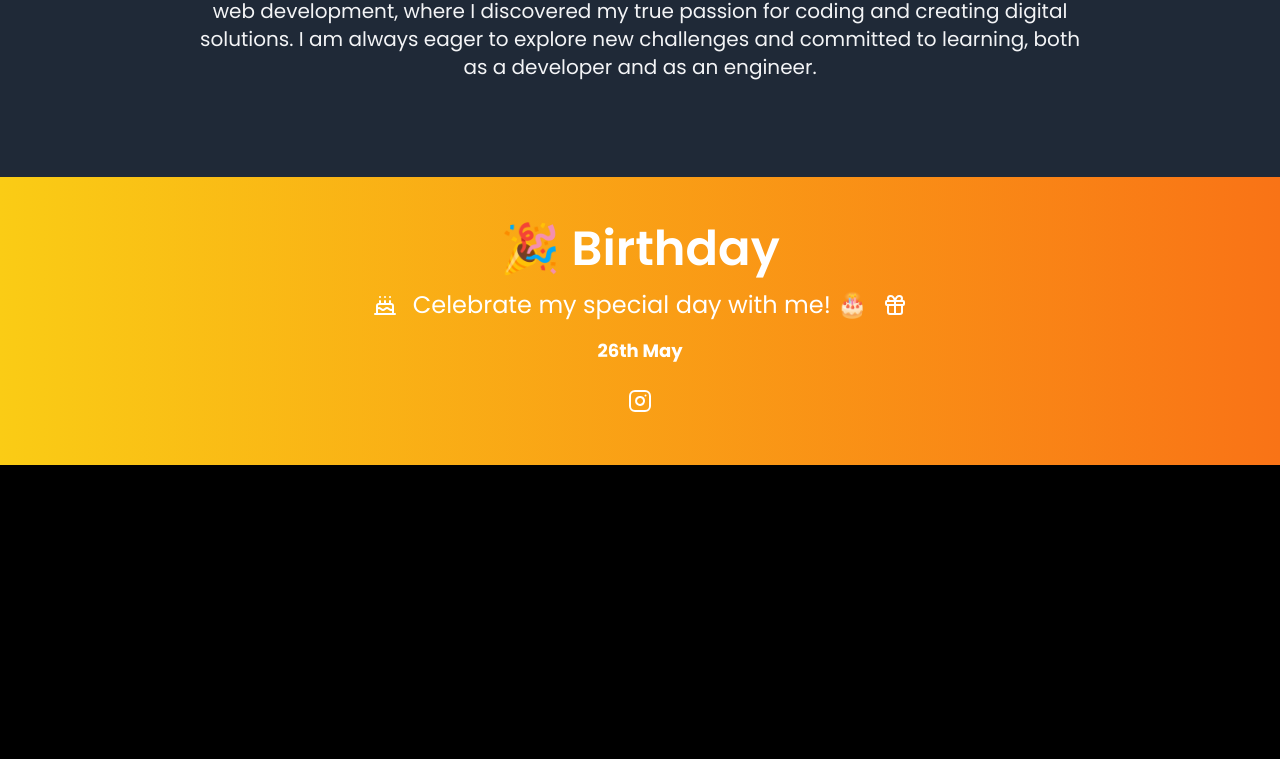
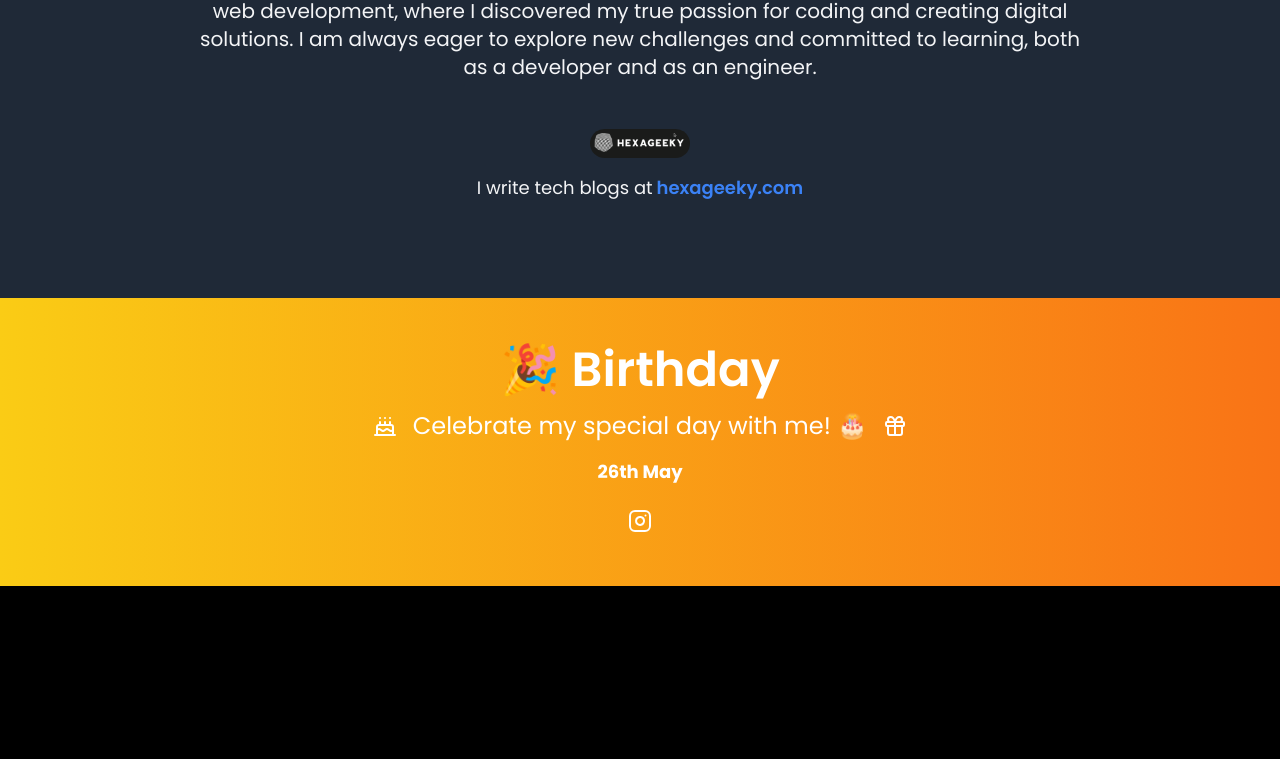
Before and after one commit to starkryan/rajule, a Next.js app: page / in a window 1280 px wide. Shown: the part 1140-1899 px from the top of the page. Built offline with nearby package versions, Linux system fonts and the light colour scheme; a web font is replaced by a local one.

Commit message:
Speed Enhanced

```diff
--- a/app/page.tsx
+++ b/app/page.tsx
@@ -1,4 +1,5 @@
 "use client";
+import { SpeedInsights } from "@vercel/speed-insights/next"
 import { TypeAnimation } from 'react-type-animation';
 import Image from 'next/image';
 import { motion } from 'framer-motion';
@@ -197,6 +198,7 @@ export default function Home() {
 
 
       </section>
+      <SpeedInsights />
 
 
       {/* About Section */}
@@ -216,6 +218,33 @@ export default function Home() {
           </p>
 
         </div>
+        <div className="container mx-auto text-center px-6 mt-12">
+          {/* Profile Image with Link */}
+          <a href="https://hexageeky.com" target="_blank" rel="noopener noreferrer">
+            <Image
+              src="/hexgeeky.png"
+              alt="HexaGeeky Logo"
+              width={100}
+              height={100}
+              className="mx-auto rounded-full"
+            />
+          </a>
+
+          {/* Text and Link */}
+          <p className="mt-4 text-lg text-center">
+            I write tech blogs at
+            <a
+              href="https://hexageeky.com"
+              target="_blank"
+              rel="noopener noreferrer"
+              className="text-blue-500 hover:underline font-semibold ml-1"
+            >
+              hexageeky.com
+            </a>
+          </p>
+        </div>
+
+
       </section>
 
       {/* Birthday Section with Icon */}
@@ -250,7 +279,7 @@ export default function Home() {
 
       <section >
         <div className="min-h-screen flex items-center justify-center bg-black text-green-500 font-mono">
-          <div className="p-6 max-w-lg text-center space-y-6 border border-green-500 rounded-lg shadow-lg">
+          <div className="p-4 max-w-lg text-center space-y-6 border border-green-500 rounded-lg shadow-lg">
             <h1 className="text-4xl font-bold mb-4">The Matrix</h1>
             <div className="text-lg leading-relaxed">
               <TypeAnimation
--- a/package.json
+++ b/package.json
@@ -10,6 +10,7 @@
     "postbuild": "next-sitemap"
   },
   "dependencies": {
+    "@vercel/speed-insights": "^1.1.0",
     "font-awesome": "^4.7.0",
     "framer-motion": "^11.11.11",
     "lucide-react": "^0.454.0",
```
Also changed, not shown: public/hexgeeky.png (added), 1 other file (tests, documents, lock files or other folders).
